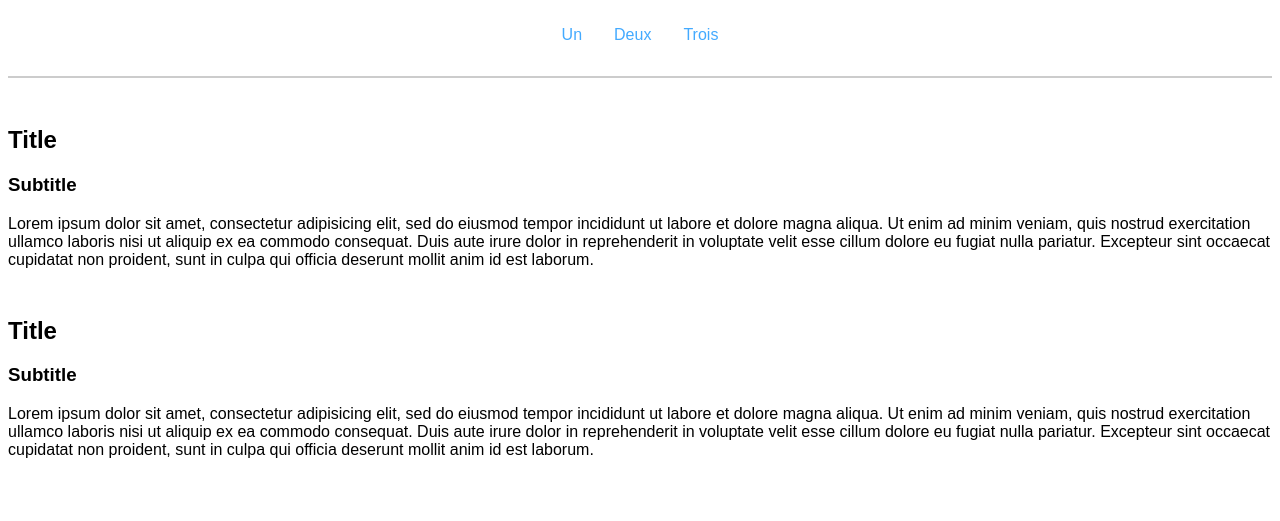
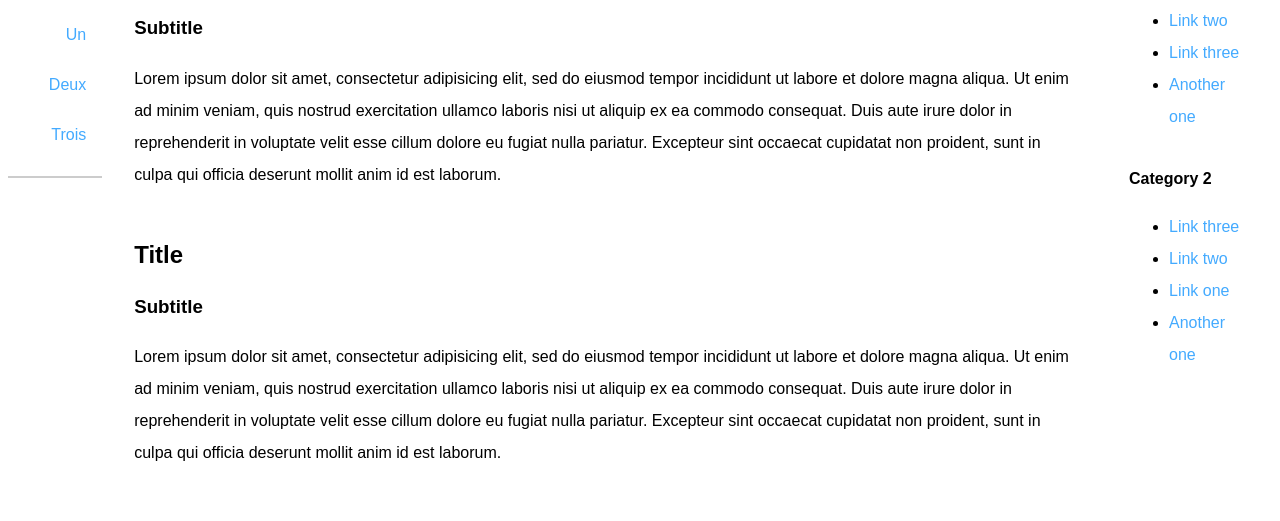
Before and after one commit to sbayart/mobilfirst, a plain HTML site: page index.html in a window 1280 px wide. Shown: the part 96-617 px from the top of the page. Drawn offline with Linux system fonts and the light colour scheme.

Commit message:
mobile + desktop ok

```diff
--- a/css/style.css
+++ b/css/style.css
@@ -3,30 +3,89 @@ body {
     display: flex;
     flex-direction: column;
 }
+
 h1 {
     text-transform: uppercase;
     color: #333333;
     text-align: center;
 }
+
 header nav ul {
     list-style: none;
     display: flex;
     justify-content: center;
     padding: 0;
 }
+
 header nav {
     border-top: 2px solid #cccccc;
     border-bottom: 2px solid #cccccc;
+}
 
-}
 header nav ul li {
     margin: 1em;
 }
+
 a {
 text-decoration: none;
 color: #43AAFF;
 }
 
+main {
+    display: flex;
+    flex-direction: column;
+    line-height: 2em;
+}
+
+main nav {
+    display: flex;
+    flex-wrap: wrap;
+    justify-content: space-around;
+}
+
+main nav h2 {
+    font-size: 1em;
+}
+
+main nav section {
+    margin: 0 1em;
+}
+
+main nav section:last-child ul {
+    display: flex;
+    flex-direction: column-reverse;
+}
+
+main nav section:last-child li:last-child {
+    order: -1;
+}
+
 article {
     margin: 3em 0;
 }
+
+@media (min-width: 1000px) {
+    header {
+        margin-right: 2em;
+        width: 20%;
+    }
+
+    header nav ul {
+        flex-direction: column;
+        align-items: flex-end;
+    }
+    body {
+        flex-direction: row;
+    }
+
+    main {
+        flex-direction: row;
+    }
+    main nav {
+        flex-direction: column;
+        justify-content: flex-start;
+        width: 20%;
+        min-width: 159px;
+        margin-left: 2em;
+    }
+}
--- a/index.html
+++ b/index.html
@@ -18,6 +18,7 @@
             </nav>
         </header>
         <main>
+            <section>
                 <article>
                     <h2>Title</h2>
                     <h3>Subtitle</h3>
@@ -28,7 +29,7 @@
                     <h3>Subtitle</h3>
                     <p>Lorem ipsum dolor sit amet, consectetur adipisicing elit, sed do eiusmod tempor incididunt ut labore et dolore magna aliqua. Ut enim ad minim veniam, quis nostrud exercitation ullamco laboris nisi ut aliquip ex ea commodo consequat. Duis aute irure dolor in reprehenderit in voluptate velit esse cillum dolore eu fugiat nulla pariatur. Excepteur sint occaecat cupidatat non proident, sunt in culpa qui officia deserunt mollit anim id est laborum.</p>
                 </article>
-        </main>
+            </section>
             <nav>
                 <section>
                     <h2>Category 1</h2>
@@ -49,5 +50,6 @@
                     </ul>
                 </section>
             </nav>
+        </main>
     </body>
 </html>
```
Lines whose indentation alone changed are shown as unchanged.
